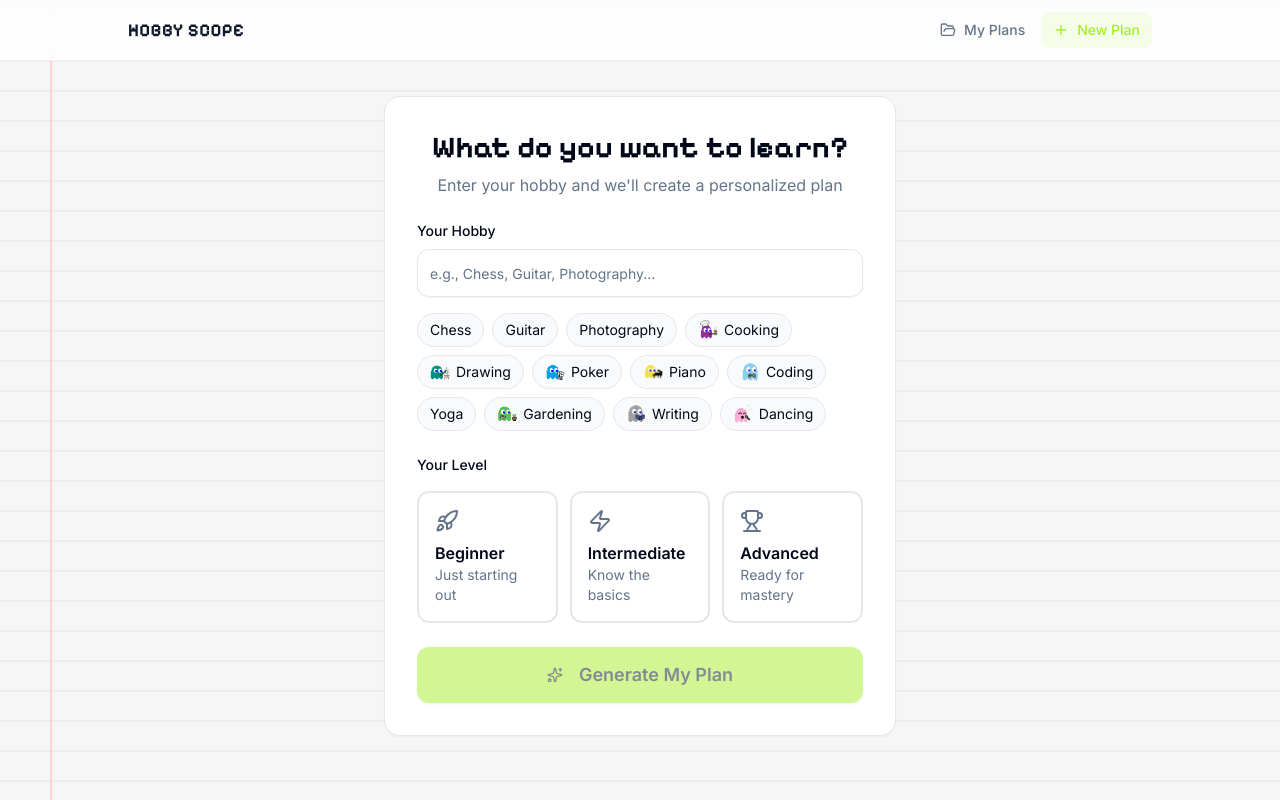
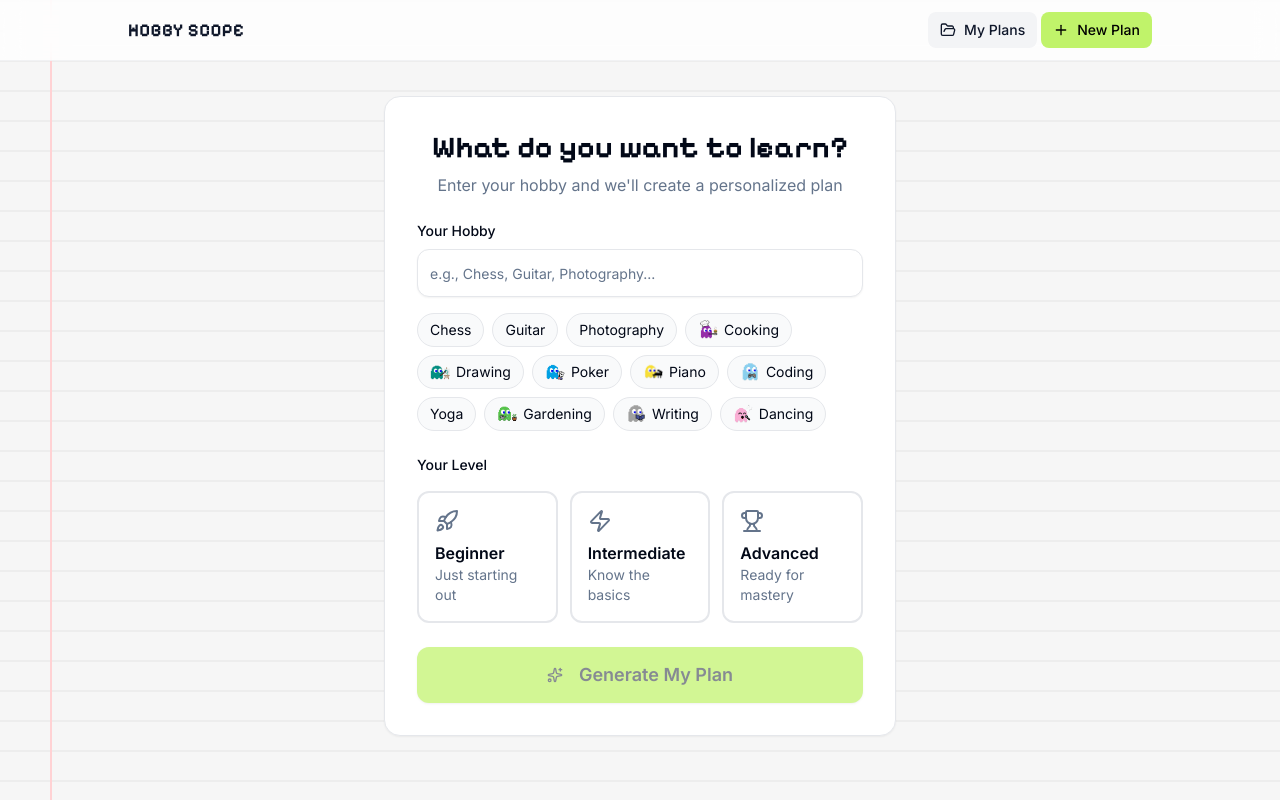
Before and after one commit to ojusxe/hobby-scope, a Next.js app: page /create in a window 1280 px wide. Built offline with nearby package versions, Linux system fonts and the light colour scheme.

Commit message:
remove dark mode dead code

```diff
--- a/src/app/globals.css
+++ b/src/app/globals.css
@@ -7,7 +7,6 @@
     --background: 0 0% 100%;
     --foreground: 222.2 84% 4.9%;
     --accent-lime: 82 85% 55%;
-    --accent-lime-dark: 82 85% 45%;
     --card: 0 0% 100%;
     --card-foreground: 222.2 84% 4.9%;
     --popover: 0 0% 100%;
--- a/src/components/navbar.tsx
+++ b/src/components/navbar.tsx
@@ -3,14 +3,10 @@
 import Link from "next/link";
 import { usePathname } from "next/navigation";
 import { motion } from "framer-motion";
-import { Home, FolderOpen, Plus } from "lucide-react";
+import { FolderOpen, Plus } from "lucide-react";
 import { cn } from "@/lib/utils";
 
-interface NavbarProps {
-  variant?: "light" | "dark";
-}
-
-export function Navbar({ variant = "light" }: NavbarProps) {
+export function Navbar() {
   const pathname = usePathname();
 
   const links = [
@@ -18,23 +14,15 @@ export function Navbar({ variant = "light" }: NavbarProps) {
     { href: "/create", label: "New Plan", icon: Plus },
   ];
 
-  const isDark = variant === "dark";
-
   return (
     <motion.nav
       initial={{ y: -20, opacity: 0 }}
       animate={{ y: 0, opacity: 1 }}
-      className={cn(
-        "fixed top-0 left-0 right-0 z-50 px-4 py-3",
-        isDark ? "bg-black/20 backdrop-blur-md" : "bg-white/80 backdrop-blur-md border-b border-gray-200/50"
-      )}
+      className="fixed top-0 left-0 right-0 z-50 px-4 py-3 bg-white/80 backdrop-blur-md border-b border-gray-200/50"
     >
       <div className="max-w-5xl mx-auto flex items-center justify-between">
         <Link href="/" className="flex items-center gap-2">
-          <span className={cn(
-            "font-display font-bold text-lg tracking-wide",
-            isDark ? "text-cr-green" : "text-primary"
-          )}>
+          <span className="font-display font-bold text-lg tracking-wide text-primary">
             HOBBY SCOPE
           </span>
         </Link>
@@ -49,12 +37,8 @@ export function Navbar({ variant = "light" }: NavbarProps) {
                 className={cn(
                   "flex items-center gap-2 px-3 py-2 rounded-lg text-sm font-medium transition-all",
                   isActive
-                    ? isDark
-                      ? "bg-cr-green/20 text-cr-green"
-                      : "bg-cr-green/10 text-cr-green"
-                    : isDark
-                      ? "text-white/70 hover:text-white hover:bg-white/10"
-                      : "text-muted-foreground hover:text-primary hover:bg-gray-100"
+                    ? "bg-cr-green/70 text-black"
+                    : "text-primary hover:text-black bg-gray-100 hover:bg-gray-200"
                 )}
               >
                 <Icon className="w-4 h-4" />
--- a/tailwind.config.ts
+++ b/tailwind.config.ts
@@ -1,7 +1,6 @@
 import type { Config } from "tailwindcss";
 
 export default {
-  darkMode: ["class"],
   content: ["./src/pages/**/*.{js,ts,jsx,tsx,mdx}", "./src/components/**/*.{js,ts,jsx,tsx,mdx}", "./src/app/**/*.{js,ts,jsx,tsx,mdx}"],
   theme: {
   	extend: {
```
